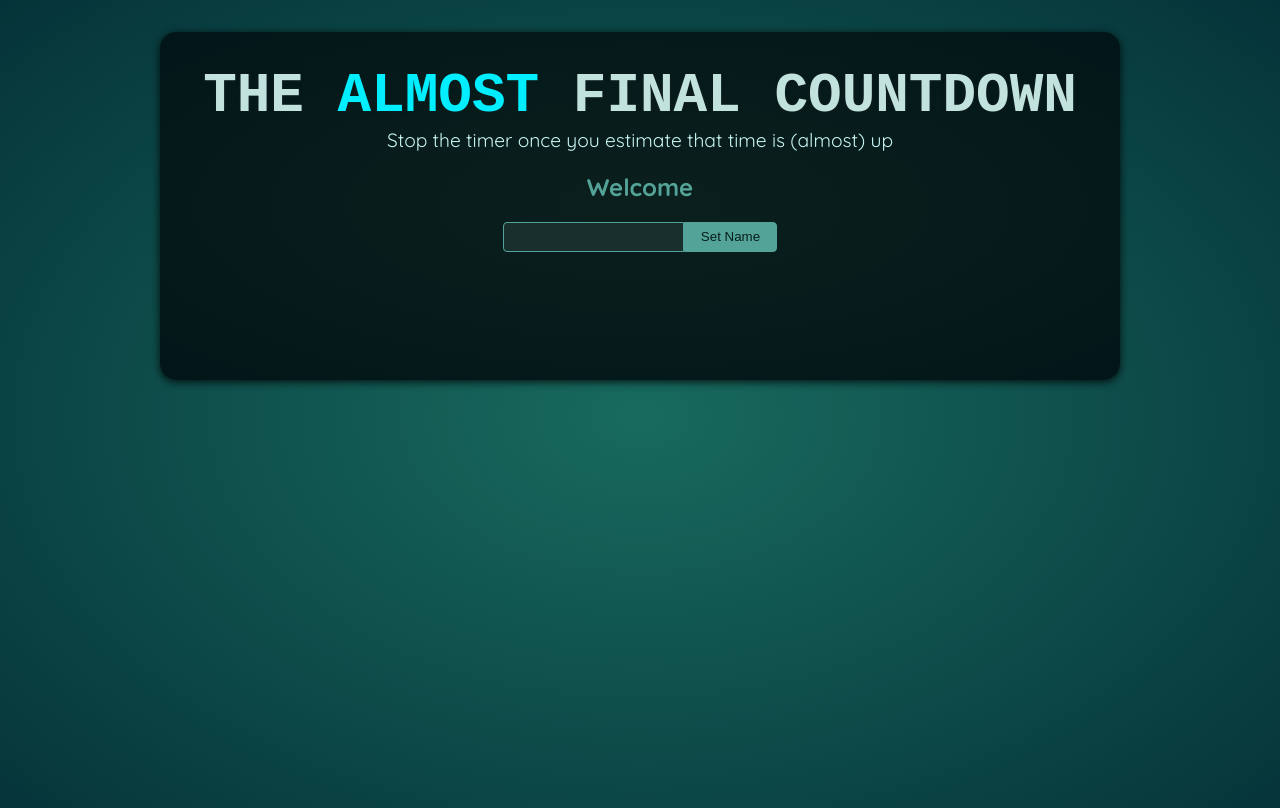
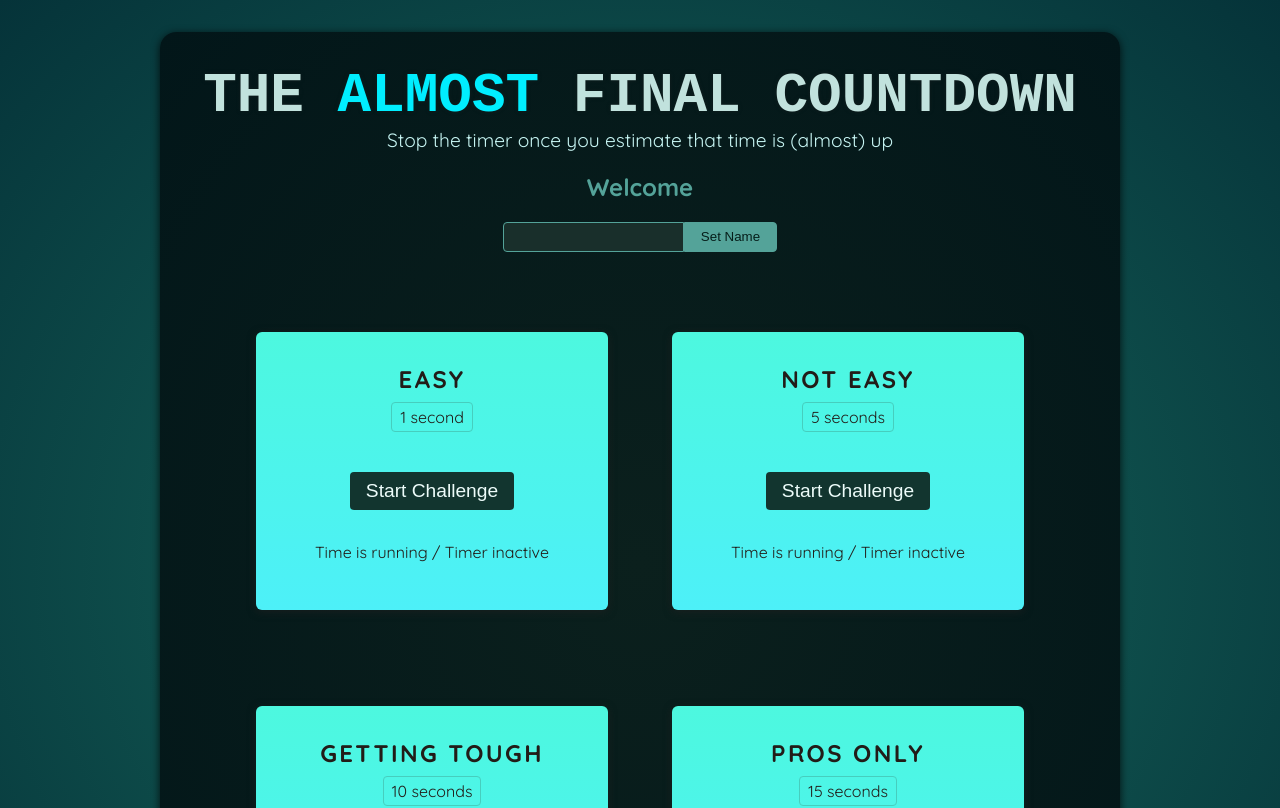
Before and after one commit to GiorgiBabunashvili/TmChalengeRC, a React (Vite) app: page / in a window 1280 px wide. Shown: the top 808 px of the page. Built offline with nearby package versions, Linux system fonts and the light colour scheme; a web font is replaced by a local one.

Commit message:
start chellenge function

```diff
--- a/src/App.jsx
+++ b/src/App.jsx
@@ -1,10 +1,16 @@
 import Player from "./components/Player.jsx";
+import TimerChalenge from "./components/TimerChalenge.jsx";
 
 function App() {
   return (
     <>
       <Player />
-      <div id="challenges"></div>
+      <div id="challenges">
+        <TimerChalenge title="Easy" targetTime={1} />
+        <TimerChalenge title="Not easy" targetTime={5} />
+        <TimerChalenge title="getting tough" targetTime={10} />
+        <TimerChalenge title="Pros only" targetTime={15} />
+      </div>
     </>
   );
 }
--- a/src/components/TimerChalenge.jsx
+++ b/src/components/TimerChalenge.jsx
@@ -0,0 +1,16 @@
+const TimerChalenge = ({ title, targetTime }) => {
+  return (
+    <section className="challenge">
+      <h2>{title}</h2>
+      <p className="challenge-time">
+        {targetTime} second{targetTime > 1 ? "s" : ""}
+      </p>
+      <p>
+        <button>Start Challenge</button>
+      </p>
+      <p className="">Time is running / Timer inactive</p>
+    </section>
+  );
+};
+
+export default TimerChalenge;
```
